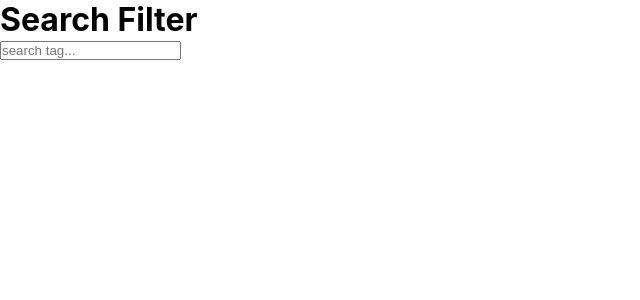
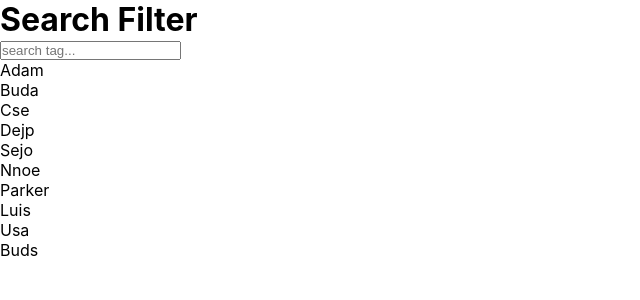
Before and after one commit to marcinoles87/search-filter, a React (Create React App) app: page / in a window 1280 px wide. Shown: the top 300 px of the page, without its empty margins (0-640 px from the left). Built offline with nearby package versions, Linux system fonts and the light colour scheme.

Commit message:
add JSONDATA

```diff
--- /dev/null
+++ b/src/Data.json
@@ -0,0 +1,12 @@
+[
+{"name":"Adam" , "nick":"x2"},
+{"name":"Buda" , "nick":"x3"},
+{"name":"Cse" , "nick":"x4"},
+{"name":"Dejp" , "nick":"x5"},
+{"name":"Sejo" , "nick":"x6"},
+{"name":"Nnoe" , "nick":"x7"},
+{"name":"Parker" , "nick":"x8"},
+{"name":"Luis" , "nick":"x9"},
+{"name":"Usa" , "nick":"x11"},
+{"name":"Buds" , "nick":"x12"}
+]
--- a/src/components/Search.js
+++ b/src/components/Search.js
@@ -1,10 +1,15 @@
 import React from 'react'
+import JSONDATA from '../Data.json'
 
 
 const Search = () => {
     return (
         <div>
-            <input placeholder="search tag..."></input>
+            <input  placeholder="search tag..."></input>
+            {JSONDATA.map((val,key)=>{
+                return <div> {val.name} </div>
+
+            })}
         </div>
      );
 }
```
